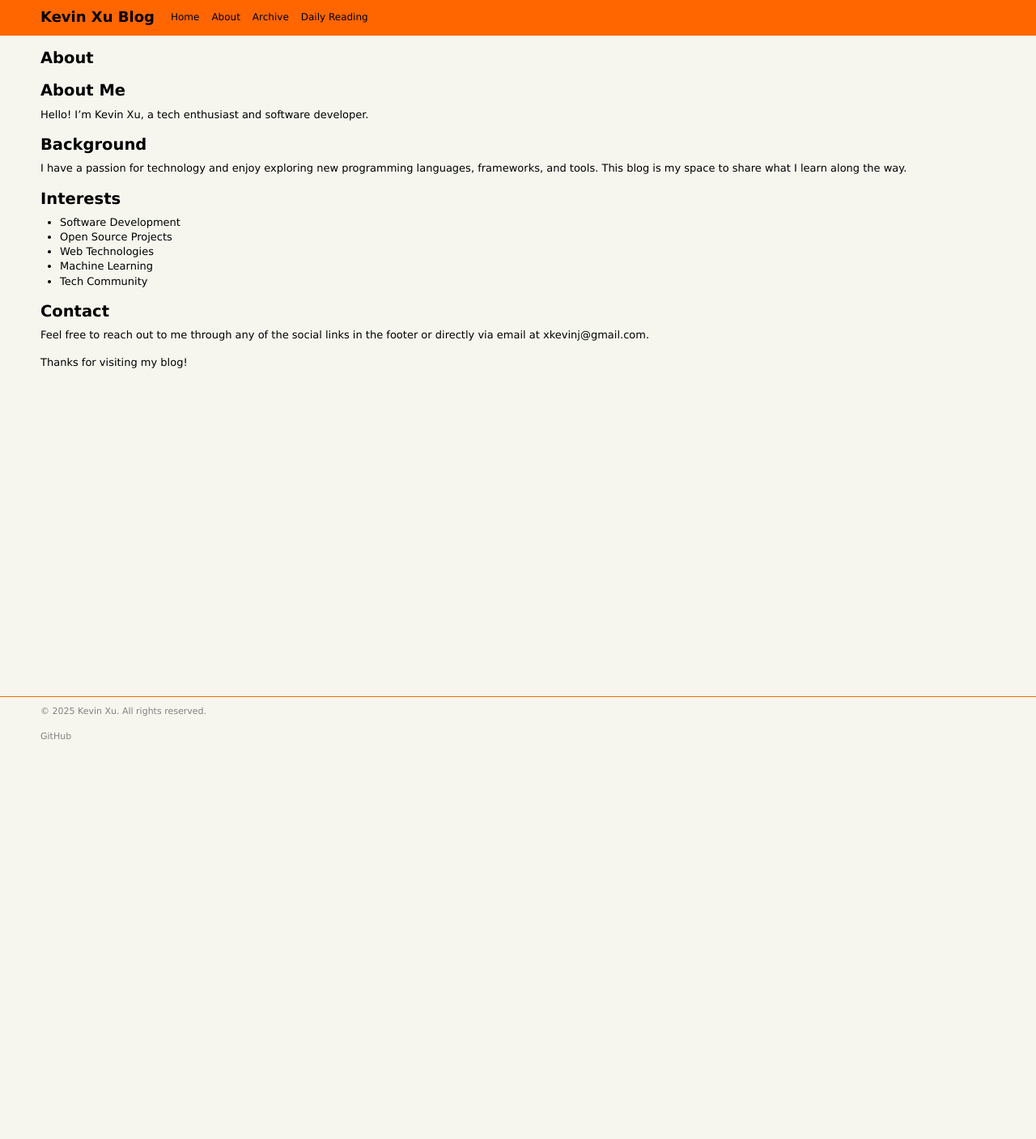
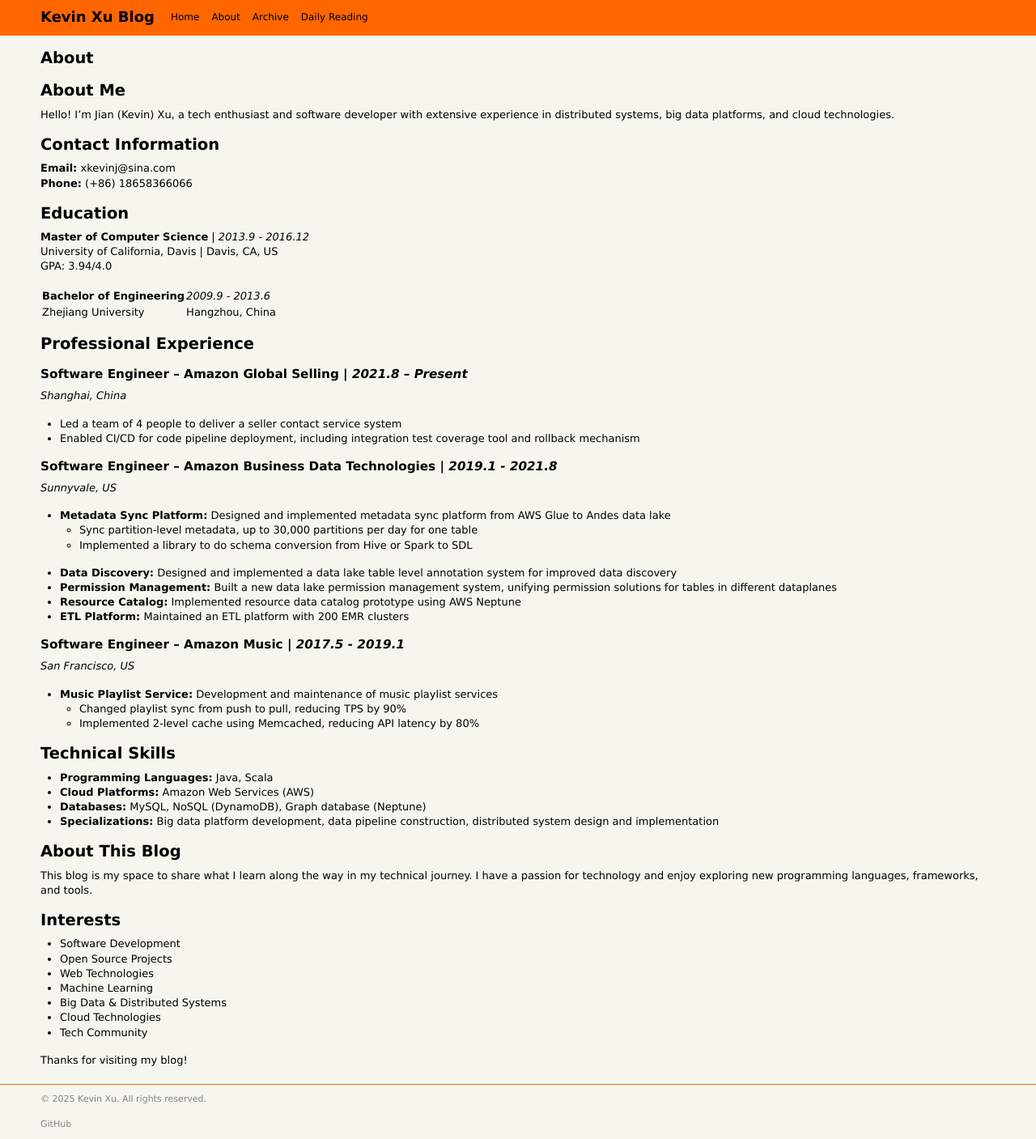
Before and after one commit to JKevinXu/github-blog, a Jekyll site: the page built from about.md, in a window 1280 px wide. Shown: the whole page at 81% size. Built offline with Jekyll 4.4.1, drawn with Linux system fonts in a browser that asks for light colours; before the commit the page ends 928 px from its top, so only the background shows below that.

Commit message:
Revise About Me Section: Update personal introduction with full name and expanded professional background, including contact information, education, professional experience, and technical skills. Enhance blog description for clarity and purpose.

```diff
--- a/about.md
+++ b/about.md
@@ -6,11 +6,58 @@
 
 # About Me
 
-Hello! I'm Kevin Xu, a tech enthusiast and software developer.
+Hello! I'm Jian (Kevin) Xu, a tech enthusiast and software developer with extensive experience in distributed systems, big data platforms, and cloud technologies.
 
-## Background
+## Contact Information
 
-I have a passion for technology and enjoy exploring new programming languages, frameworks, and tools. This blog is my space to share what I learn along the way.
+**Email:** [xkevinj@sina.com](mailto:xkevinj@sina.com)
+**Phone:** (+86) 18658366066
+
+## Education
+
+**Master of Computer Science** | *2013.9 - 2016.12*
+University of California, Davis | Davis, CA, US
+GPA: 3.94/4.0
+
+**Bachelor of Engineering** | *2009.9 - 2013.6*
+Zhejiang University | Hangzhou, China
+
+## Professional Experience
+
+### Software Engineer – Amazon Global Selling | *2021.8 – Present*
+*Shanghai, China*
+
+- Led a team of 4 people to deliver a seller contact service system
+- Enabled CI/CD for code pipeline deployment, including integration test coverage tool and rollback mechanism
+
+### Software Engineer – Amazon Business Data Technologies | *2019.1 - 2021.8*
+*Sunnyvale, US*
+
+- **Metadata Sync Platform:** Designed and implemented metadata sync platform from AWS Glue to Andes data lake
+  - Sync partition-level metadata, up to 30,000 partitions per day for one table
+  - Implemented a library to do schema conversion from Hive or Spark to SDL
+- **Data Discovery:** Designed and implemented a data lake table level annotation system for improved data discovery
+- **Permission Management:** Built a new data lake permission management system, unifying permission solutions for tables in different dataplanes
+- **Resource Catalog:** Implemented resource data catalog prototype using AWS Neptune
+- **ETL Platform:** Maintained an ETL platform with 200 EMR clusters
+
+### Software Engineer – Amazon Music | *2017.5 - 2019.1*
+*San Francisco, US*
+
+- **Music Playlist Service:** Development and maintenance of music playlist services
+  - Changed playlist sync from push to pull, reducing TPS by 90%
+  - Implemented 2-level cache using Memcached, reducing API latency by 80%
+
+## Technical Skills
+
+- **Programming Languages:** Java, Scala
+- **Cloud Platforms:** Amazon Web Services (AWS)
+- **Databases:** MySQL, NoSQL (DynamoDB), Graph database (Neptune)
+- **Specializations:** Big data platform development, data pipeline construction, distributed system design and implementation
+
+## About This Blog
+
+This blog is my space to share what I learn along the way in my technical journey. I have a passion for technology and enjoy exploring new programming languages, frameworks, and tools.
 
 ## Interests
 
@@ -18,10 +65,8 @@
 - Open Source Projects
 - Web Technologies
 - Machine Learning
+- Big Data & Distributed Systems
+- Cloud Technologies
 - Tech Community
 
-## Contact
-
-Feel free to reach out to me through any of the social links in the footer or directly via email at [xkevinj@gmail.com](mailto:xkevinj@gmail.com).
-
 Thanks for visiting my blog!
```
